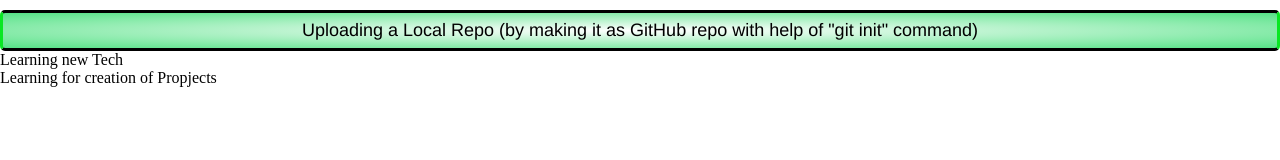
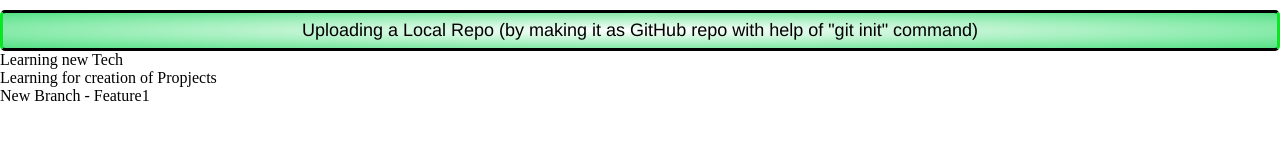
Before and after one commit to Pratikpantawane17/Upload-Repo, a plain HTML site: page index.html in a window 1280 px wide. Drawn offline with Linux system fonts and the light colour scheme.

Commit message:
Updated File

```diff
--- a/index.html
+++ b/index.html
@@ -15,5 +15,8 @@
 
     <div> Learning for creation of Propjects </div>
 
+    <div> New Branch - Feature1 </div>
+
+
 </body>
 </html>
```
